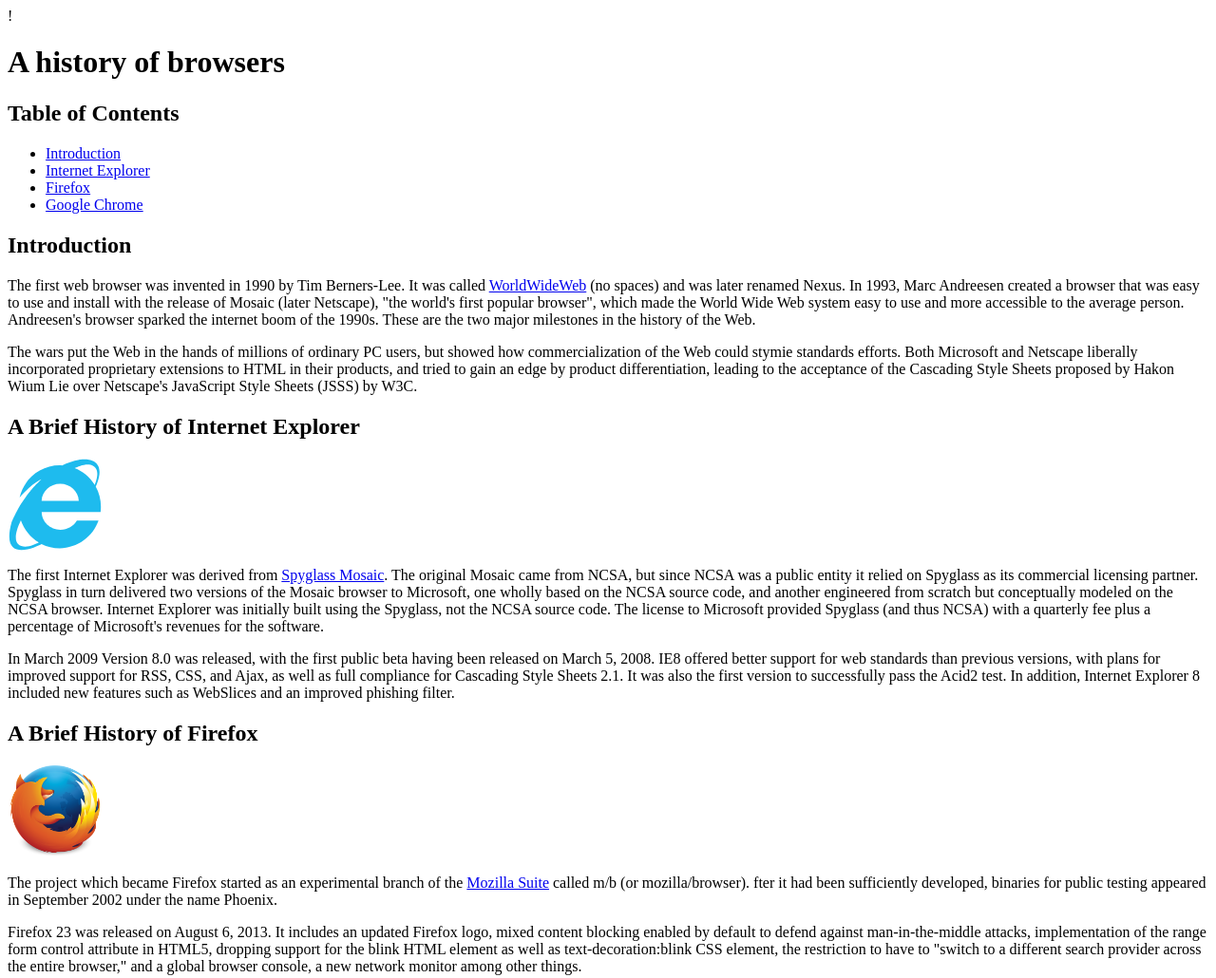
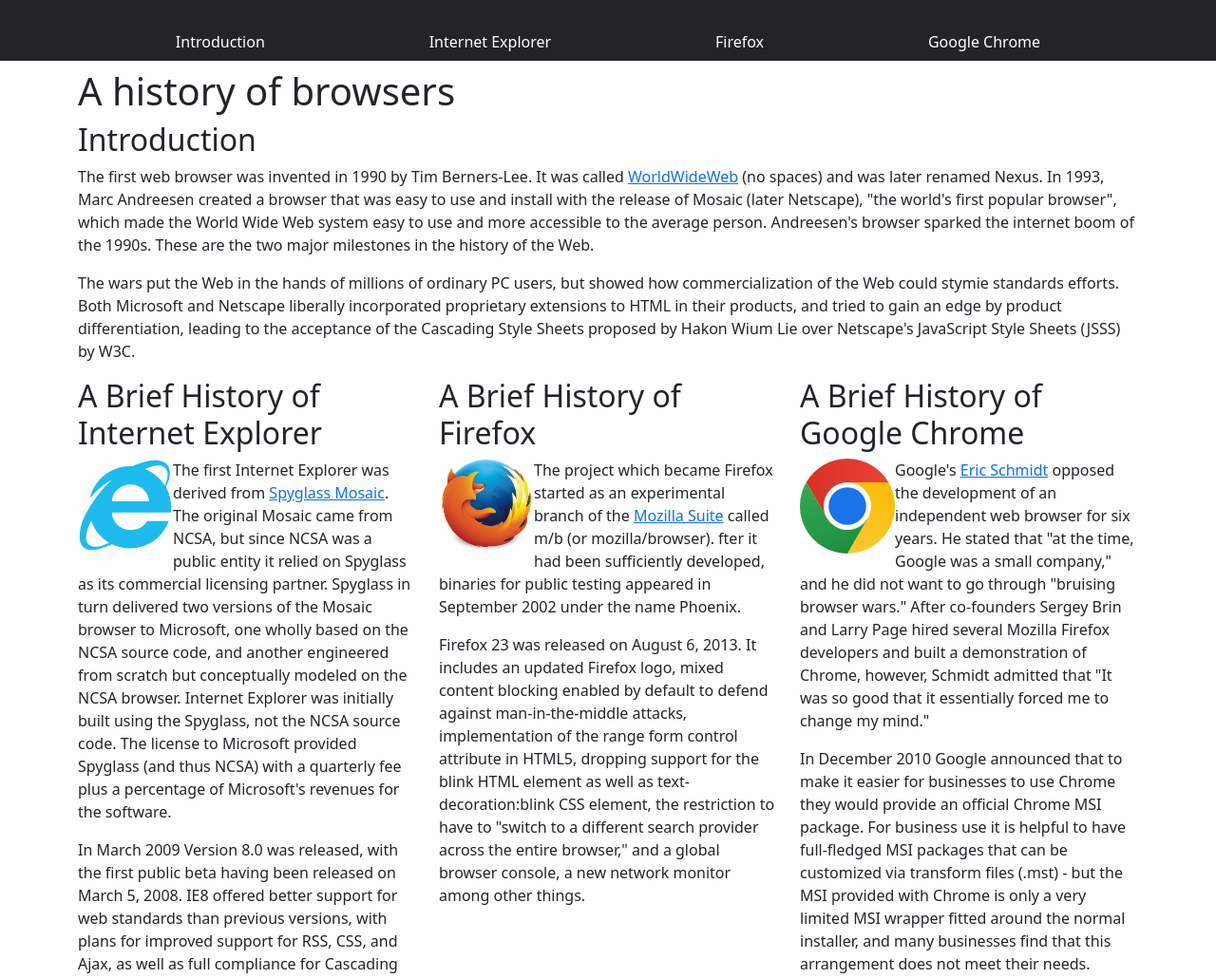
Before and after one commit to DatTruong606/browser-history, a plain HTML site: page index.html in a window 1280 px wide. Shown: the top 1030 px of the page at 95% size. Drawn offline with nearby package versions, Linux system fonts and the light colour scheme.

Commit message:
Done 8 minutes

```diff
--- a/index.html
+++ b/index.html
@@ -10,21 +10,25 @@
         <title>A history of browsers</title>
         <meta name="description" content="">
         <meta name="viewport" content="width=device-width, initial-scale=1">
-        <link rel="stylesheet" href="">
+        <link rel="stylesheet" href="style.css">
+        <link href="https://cdn.jsdelivr.net/npm/bootstrap@5.3.3/dist/css/bootstrap.min.css" rel="stylesheet" integrity="sha384-QWTKZyjpPEjISv5WaRU9OFeRpok6YctnYmDr5pNlyT2bRjXh0JMhjY6hW+ALEwIH" crossorigin="anonymous">
+        <script src="https://cdn.jsdelivr.net/npm/bootstrap@5.3.3/dist/js/bootstrap.bundle.min.js" integrity="sha384-YvpcrYf0tY3lHB60NNkmXc5s9fDVZLESaAA55NDzOxhy9GkcIdslK1eN7N6jIeHz" crossorigin="anonymous"></script>
+
     </head>
     <body>
-        <h1>A history of browsers</h1>
-        <!--[if lt IE 7]>
-            <p class="browsehappy">You are using an <strong>outdated</strong> browser. Please <a href="#">upgrade your browser</a> to improve your experience.</p>
-        <![endif]-->
-        <h2>Table of Contents</h2>
-        <ul>
-            <li><a href="#introduction">Introduction</a></li>
-            <li><a href=#internet-explorer>Internet Explorer</a></li>
-            <li><a href="#firefox">Firefox</a></li>
-            <li><a href="#google">Google Chrome</a></li>
-        </ul>
-        <h2><a name="introduction">Introduction</a></h2>
+        <div class="navbar navbar-expand-sm navbar-dark fixed-top bg-dark">
+            <div class="container-fluid d-flex justify-content-evenly">
+                <li><a class="nav-link" href="#introduction">Introduction</a></li>
+                <li><a class="nav-link" href=#internet-explorer>Internet Explorer</a></li>
+                <li><a class="nav-link" href="#firefox">Firefox</a></li>
+                <li><a class="nav-link" href="#google">Google Chrome</a></li>
+            </div>
+        </div>
+
+        <div class="container mt-5 mx:auto">
+        <h1 class="header">A history of browsers</h1>
+
+        <h2 class="header"><a name="introduction">Introduction</a></h2>
         <p>
             The first web browser was invented in 1990 by Tim Berners-Lee. It was called <a href="https://en.wikipedia.org/wiki/WorldWideWeb">WorldWideWeb</a> (no spaces) and was later renamed Nexus.
             In 1993, Marc Andreesen created a browser that was easy to use and install with the release of Mosaic (later Netscape),
@@ -36,8 +40,13 @@
             Both Microsoft and Netscape liberally incorporated proprietary extensions to HTML in their products, and tried to gain an edge by product differentiation,
             leading to the acceptance of the Cascading Style Sheets proposed by Hakon Wium Lie over Netscape's JavaScript Style Sheets (JSSS) by W3C.
         </p>
+
+        <div class="row">
+        <div class="col">
+
             <h2><a name=internet-explorer>A Brief History of Internet Explorer</a></h2>
-        <img src="Internet_Explorer_10+11_logo.svg" width="100px" alt="Internet Explorer Logo">
+
+            <img class="float-start" src="Internet_Explorer_10+11_logo.svg" width="100px" alt="Internet Explorer Logo">
                 <p>
                     The first Internet Explorer was derived from <a href="https://en.wikipedia.org/wiki/Spyglass,_Inc.">Spyglass Mosaic</a>. The original Mosaic came from NCSA,
                     but since NCSA was a public entity it relied on Spyglass as its commercial licensing partner.
@@ -52,8 +61,12 @@
                     as well as full compliance for Cascading Style Sheets 2.1. It was also the first version to successfully pass the Acid2 test.
                     In addition, Internet Explorer 8 included new features such as WebSlices and an improved phishing filter.
                 </p>
+        </div>
+        <div class="col">
+
             <h2><a name=firefox>A Brief History of Firefox</a></h2>
-        <img src="Mozilla_Firefox_logo_2013.png" width="100px" alt="Firefox Logo">
+
+            <img class="float-start" src="Mozilla_Firefox_logo_2013.png" width="100px" alt="Firefox Logo">
                 <p>
                     The project which became Firefox started as an experimental branch of the <a href="https://wiki.mozilla.org/En:NeMo-Firefox">Mozilla Suite</a> called m/b (or mozilla/browser).
                     fter it had been sufficiently developed, binaries for public testing appeared in September 2002 under the name Phoenix.
@@ -64,8 +77,12 @@
                     as well as text-decoration:blink CSS element, the restriction to have to "switch to a different search provider across the entire browser,"
                     and a global browser console, a new network monitor among other things.
                 </p>
+        </div>
+        <div class="col">
+
             <h2><a name=google>A Brief History of Google Chrome</a></h2>
-        <img src="Google_Chrome_icon_(February_2022).svg" width="100px" alt="Google Chrome Logo">
+
+            <img class="float-start" src="Google_Chrome_icon_(February_2022).svg" width="100px" alt="Google Chrome Logo">
                 <p>
                     Google's <a href="https://en.wikipedia.org/wiki/Eric_Schmidt">Eric Schmidt</a> opposed the development of an independent web browser for six years.
                     He stated that "at the time, Google was a small company," and he did not want to go through "bruising browser wars."
@@ -78,7 +95,9 @@
                     but the MSI provided with Chrome is only a very limited MSI wrapper fitted around the normal installer,
                     and many businesses find that this arrangement does not meet their needs.
                 </p>
+        </div>
+        </div>
+    </div>
 
-        <script src="" async defer></script>
     </body>
 </html>
--- /dev/null
+++ b/style.css
@@ -0,0 +1,3 @@
+a.nav-link {
+    color: white;
+}
```
Lines whose indentation alone changed are shown as unchanged.
